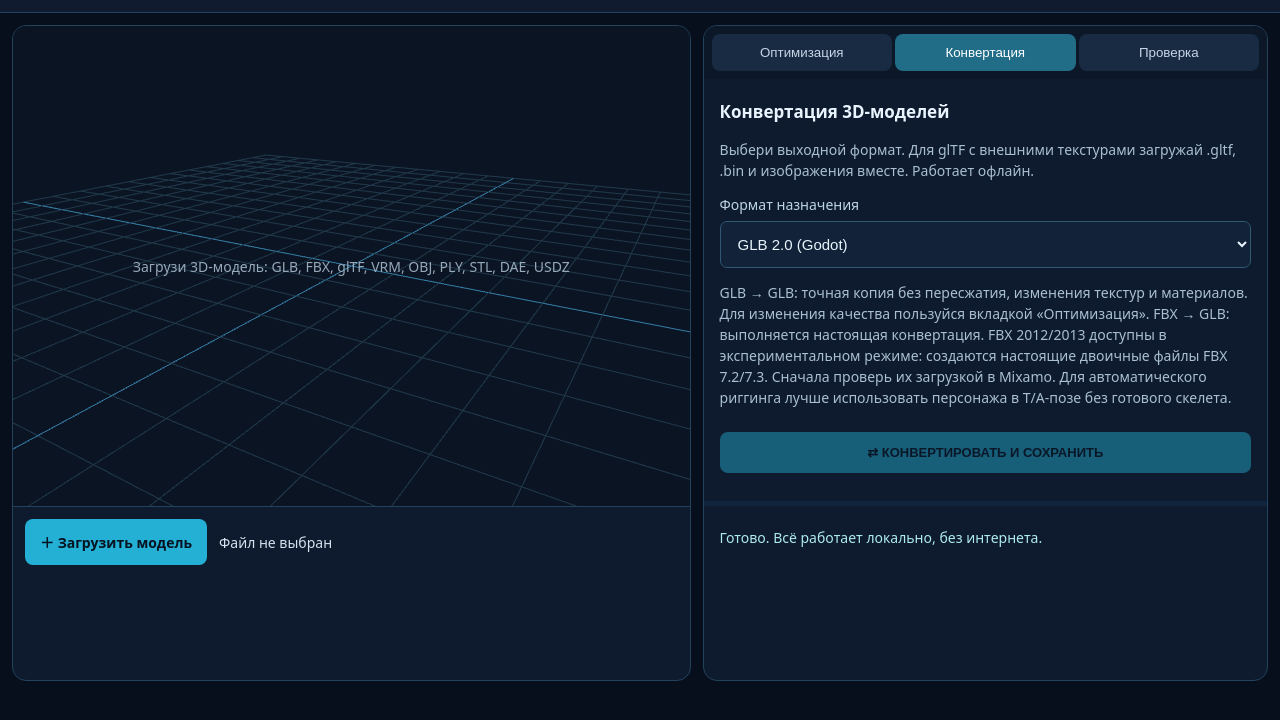
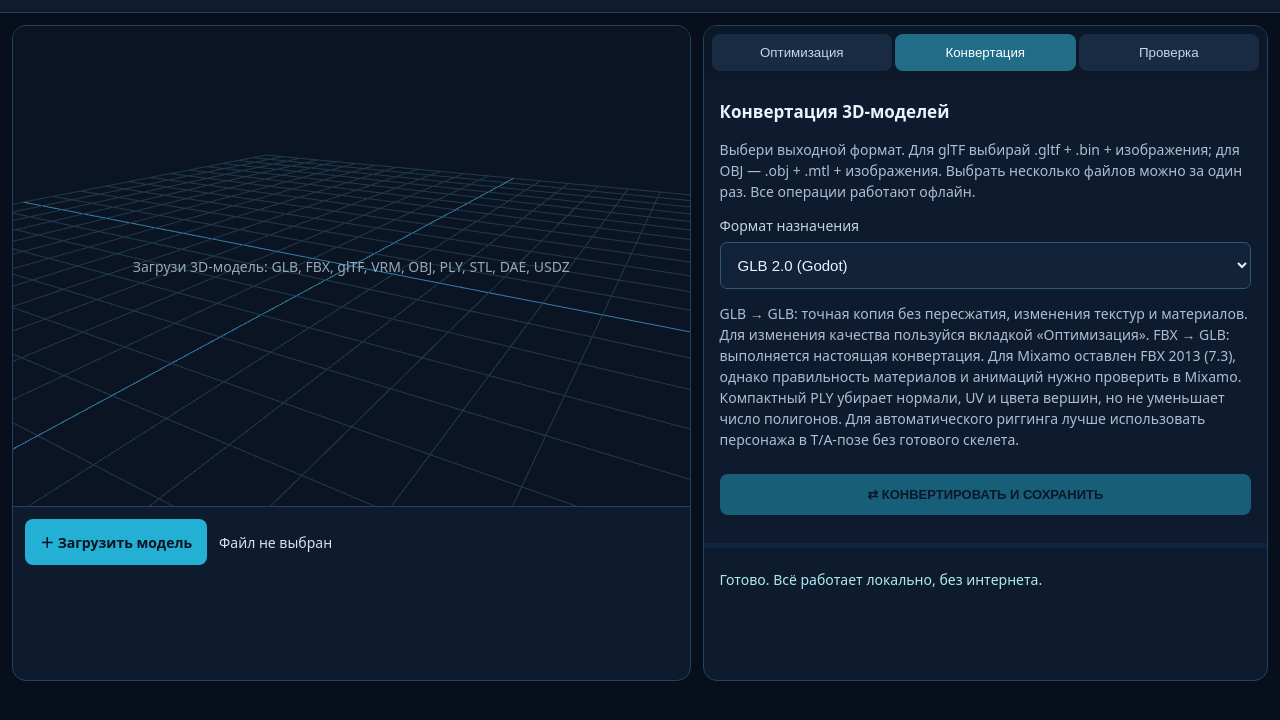
Before and after one commit to RayZenGreallyzzz/GLBFBXCONVERTER, a website built with Vite: page index.html in a window 1280 px wide. Both pictures are taken after a click on the button "Конвертация". Shown: the part 42-762 px from the top of the page. Built offline with nearby package versions, Linux system fonts and the light colour scheme; what @capacitor/core would draw is missing.

Commit message:
ui: explain OBJ material import and binary PLY full/compact choices

```diff
--- a/index.html
+++ b/index.html
@@ -49,15 +49,16 @@
     <button class="primary save-btn" id="opt-export" disabled>▣ СОХРАНИТЬ ЭТОТ ВАРИАНТ GLB</button>
   </section>
   <section id="tab-convert" class="tab-panel hidden">
-    <h2>Конвертация 3D-моделей</h2><p class="tip">Выбери выходной формат. Для glTF с внешними текстурами загружай .gltf, .bin и изображения вместе. Работает офлайн.</p>
-    <label>Формат назначения<select id="target"><option value="glb">GLB 2.0 (Godot)</option><option value="7400">FBX 7.4 (2014–2015)</option><option value="7500">FBX 7.5 (2016–2018)</option><option value="7200">FBX 7.2 (2012) · Mixamo, экспериментальный</option><option value="7300">FBX 7.3 (2013) · Mixamo, экспериментальный</option><option value="7700" disabled>FBX 7.7+ — в разработке</option>
+    <h2>Конвертация 3D-моделей</h2><p class="tip">Выбери выходной формат. Для glTF выбирай .gltf + .bin + изображения; для OBJ — .obj + .mtl + изображения. Выбрать несколько файлов можно за один раз. Все операции работают офлайн.</p>
+    <label>Формат назначения<select id="target"><option value="glb">GLB 2.0 (Godot)</option><option value="7400">FBX 7.4 (2014–2015)</option><option value="7500">FBX 7.5 (2016–2018)</option><option value="7300">FBX 7.3 (2013) · Mixamo</option><option value="7700" disabled>FBX 7.7+ — в разработке</option>
 <option value="gltf">glTF 2.0 (один JSON со встроенными ресурсами)</option>
 <option value="obj">OBJ · статическая геометрия</option>
-<option value="ply">PLY · сетка/вершины</option>
+<option value="ply">PLY полный · нормали, UV, цвета</option>
+<option value="ply-lite">PLY компактный · геометрия без доп. атрибутов</option>
 <option value="stl">STL · 3D-печать</option>
 <option value="usdz">USDZ · статичная сцена (эксперимент)</option>
 </select></label>
-    <p class="tip">GLB → GLB: точная копия без пересжатия, изменения текстур и материалов. Для изменения качества пользуйся вкладкой «Оптимизация». FBX → GLB: выполняется настоящая конвертация. FBX 2012/2013 доступны в экспериментальном режиме: создаются настоящие двоичные файлы FBX 7.2/7.3. Сначала проверь их загрузкой в Mixamo. Для автоматического риггинга лучше использовать персонажа в T/A-позе без готового скелета.</p>
+    <p class="tip">GLB → GLB: точная копия без пересжатия, изменения текстур и материалов. Для изменения качества пользуйся вкладкой «Оптимизация». FBX → GLB: выполняется настоящая конвертация. Для Mixamo оставлен FBX 2013 (7.3), однако правильность материалов и анимаций нужно проверить в Mixamo. Компактный PLY убирает нормали, UV и цвета вершин, но не уменьшает число полигонов. Для автоматического риггинга лучше использовать персонажа в T/A-позе без готового скелета.</p>
     <div id="export-warning" class="compare-report" hidden role="note"></div>
     <div id="mixamo-notice" class="compare-report" hidden role="note">Профиль Mixamo: сохранится модель с текстурами. Если хочешь расставлять точки для нового скелета, загрузи GLB без скелета в T/A-позе. Наличие уже готового скелета проверим перед экспортом.</div>
     <button class="primary" id="convert-export" disabled>⇄ КОНВЕРТИРОВАТЬ И СОХРАНИТЬ</button>
```
